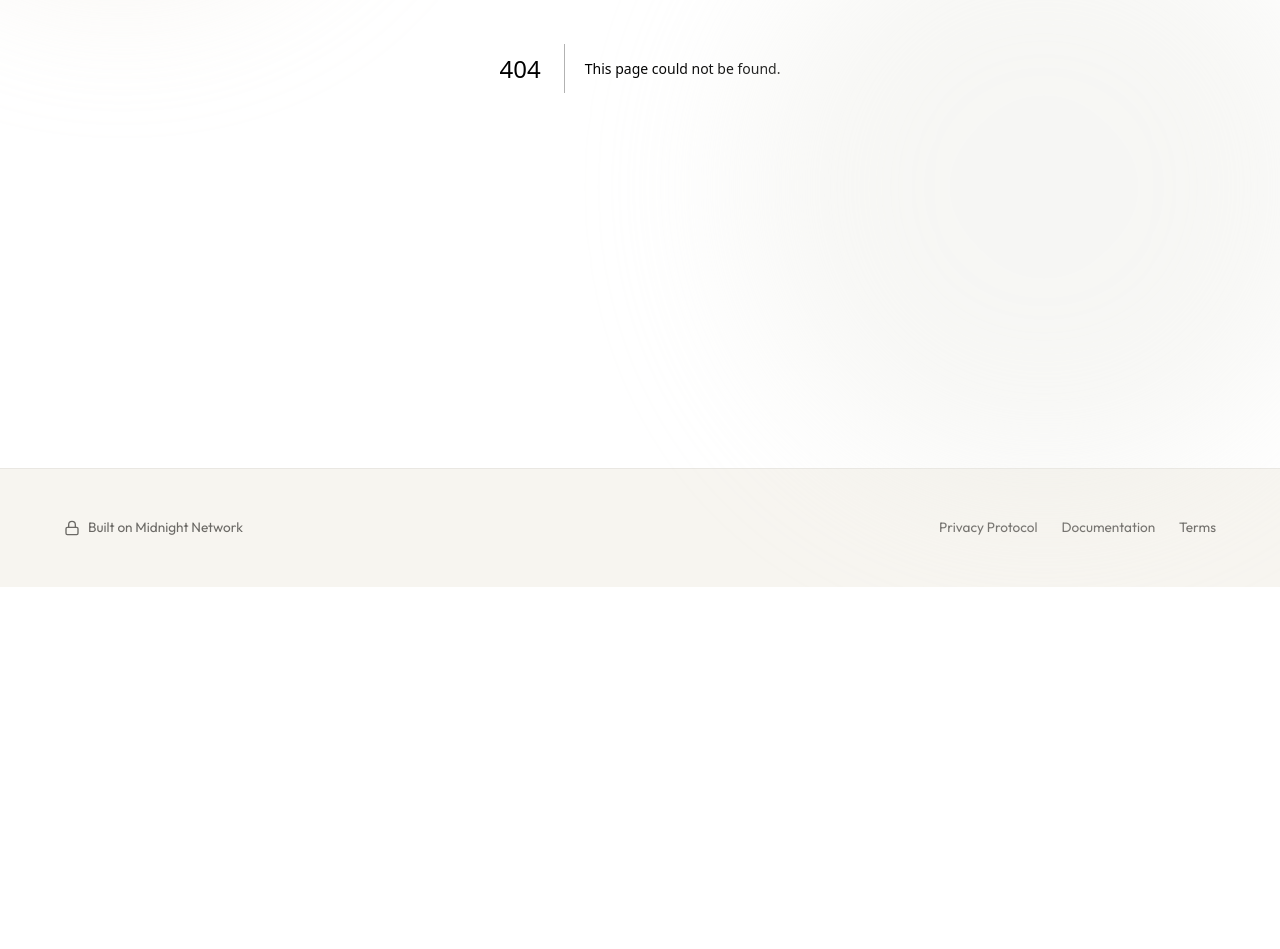
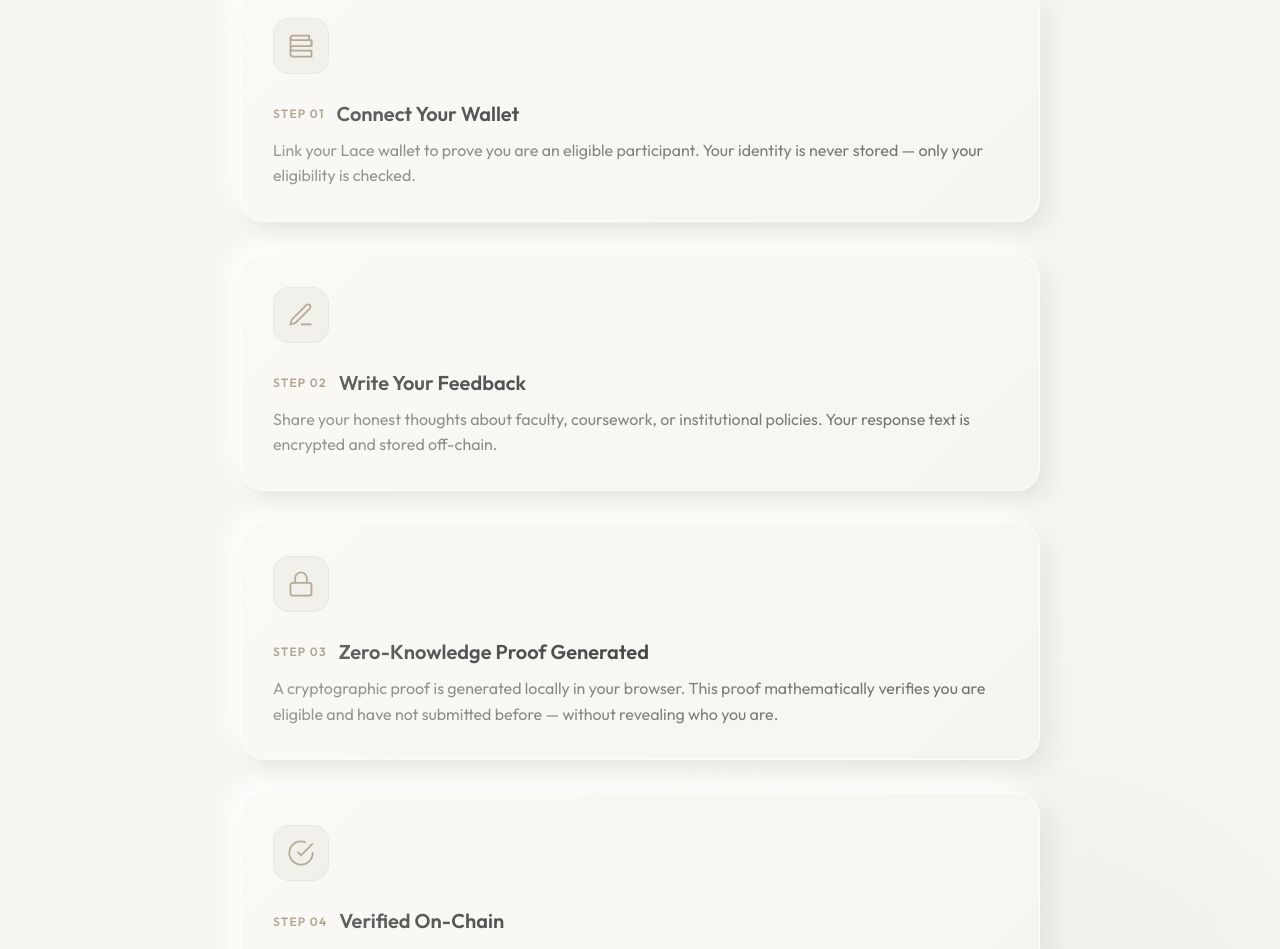
Before and after one commit to late-cat/veil, a Next.js app in the folder frontend/: page /how-it-works in a window 1280 px wide. Before the commit this address had no page. Shown: the part 419-1368 px from the top of the page. Before the commit the page ends 1006 px from the top, so only its background shows below. Built offline with nearby package versions, Linux system fonts and the light colour scheme; a web font is replaced by a local one.

Commit message:
docs(ui): add how it works instructional page

```diff
--- /dev/null
+++ b/frontend/src/app/how-it-works/page.tsx
@@ -0,0 +1,90 @@
+'use client';
+
+export default function HowItWorks() {
+  const steps = [
+    {
+      num: '01',
+      title: 'Connect Your Wallet',
+      desc: 'Link your Lace wallet to prove you are an eligible participant. Your identity is never stored — only your eligibility is checked.',
+      icon: (
+        <svg width="28" height="28" viewBox="0 0 24 24" fill="none" stroke="currentColor" strokeWidth="1.5">
+          <path d="M21 12V7H5a2 2 0 0 1 0-4h14v4" />
+          <path d="M3 5v14a2 2 0 0 0 2 2h16v-5H5a2 2 0 0 1 0-4h16v-5" />
+        </svg>
+      ),
+    },
+    {
+      num: '02',
+      title: 'Write Your Feedback',
+      desc: 'Share your honest thoughts about faculty, coursework, or institutional policies. Your response text is encrypted and stored off-chain.',
+      icon: (
+        <svg width="28" height="28" viewBox="0 0 24 24" fill="none" stroke="currentColor" strokeWidth="1.5">
+          <path d="M12 20h9" /><path d="M16.5 3.5a2.121 2.121 0 0 1 3 3L7 19l-4 1 1-4L16.5 3.5z" />
+        </svg>
+      ),
+    },
+    {
+      num: '03',
+      title: 'Zero-Knowledge Proof Generated',
+      desc: 'A cryptographic proof is generated locally in your browser. This proof mathematically verifies you are eligible and have not submitted before — without revealing who you are.',
+      icon: (
+        <svg width="28" height="28" viewBox="0 0 24 24" fill="none" stroke="currentColor" strokeWidth="1.5">
+          <rect x="3" y="11" width="18" height="11" rx="2" ry="2" />
+          <path d="M7 11V7a5 5 0 0 1 10 0v4" />
+        </svg>
+      ),
+    },
+    {
+      num: '04',
+      title: 'Verified On-Chain',
+      desc: 'The proof and a unique nullifier are recorded on the Midnight blockchain. The nullifier prevents double-submissions. Your identity and feedback text never touch the ledger.',
+      icon: (
+        <svg width="28" height="28" viewBox="0 0 24 24" fill="none" stroke="currentColor" strokeWidth="1.5">
+          <path d="M22 11.08V12a10 10 0 1 1-5.93-9.14" />
+          <polyline points="22 4 12 14.01 9 11.01" />
+        </svg>
+      ),
+    },
+  ];
+
+  return (
+    <main className="main-content">
+      <div className="content-wrapper animate-fade-in" style={{ maxWidth: '800px' }}>
+        <h1 className="hero-title" style={{ fontSize: '2.5rem', marginBottom: '0.5rem' }}>
+          How VEIL Works
+        </h1>
+        <p className="hero-subtitle" style={{ marginBottom: '3rem' }}>
+          Four steps from honest opinion to verified, anonymous submission.
+        </p>
+
+        <div style={{ display: 'flex', flexDirection: 'column', gap: '2rem' }}>
+          {steps.map((step, i) => (
+            <div key={i} className="soft-panel" style={{ padding: '2rem', display: 'flex', gap: '1.5rem', alignItems: 'flex-start' }}>
+              <div style={{
+                minWidth: '56px', height: '56px', borderRadius: '16px',
+                background: 'var(--bg-secondary)', display: 'flex', alignItems: 'center', justifyContent: 'center',
+                border: '1px solid var(--border-color)',
+                color: 'var(--text-accent)'
+              }}>
+                {step.icon}
+              </div>
+              <div>
+                <div style={{ display: 'flex', alignItems: 'center', gap: '0.75rem', marginBottom: '0.5rem' }}>
+                  <span style={{ fontSize: '0.75rem', fontWeight: 600, color: 'var(--text-accent)', letterSpacing: '0.1em' }}>STEP {step.num}</span>
+                  <h3 style={{ fontSize: '1.25rem', fontWeight: 600, margin: 0 }}>{step.title}</h3>
+                </div>
+                <p style={{ color: 'var(--text-secondary)', lineHeight: 1.6, margin: 0 }}>{step.desc}</p>
+              </div>
+            </div>
+          ))}
+        </div>
+
+        <div className="soft-panel" style={{ marginTop: '3rem', padding: '2rem', textAlign: 'center' }}>
+          <h3 style={{ fontSize: '1.2rem', marginBottom: '0.5rem' }}>Ready to try it?</h3>
+          <p style={{ color: 'var(--text-secondary)', marginBottom: '1rem' }}>Connect your wallet and submit your first private feedback.</p>
+          <a href="/" className="primary-button" style={{ display: 'inline-block', textDecoration: 'none' }}>Submit Feedback →</a>
+        </div>
+      </div>
+    </main>
+  );
+}
```
